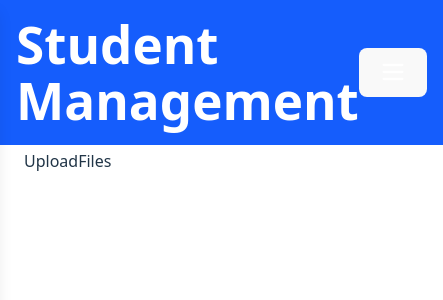
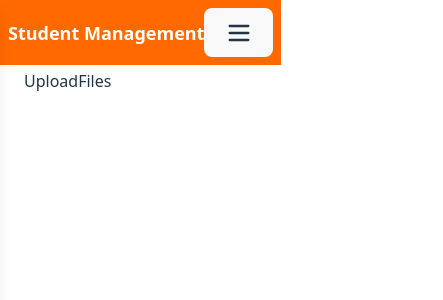
Before and after one commit to Adesh-Dhope/ui-template-one, a React (Vite) app: page /upload-files in a window 390 px wide. Shown: the top 300 px of the page, 443 px wide, since content can reach past the window. Built offline with nearby package versions, Linux system fonts and the light colour scheme.

Commit message:
sidebar responsiveness changes

```diff
--- a/src/components/layout/Sidebar/Sidebar.jsx
+++ b/src/components/layout/Sidebar/Sidebar.jsx
@@ -31,9 +31,11 @@ const Sidebar = () => {
 
   return (
     <>
-      <div className="md:hidden flex justify-between items-center bg-blue-600 text-white p-4">
-        <h1 className="text-xl font-bold">Student Management</h1>
-        <button onClick={() => setIsOpen(!isOpen)}>
+      <div className="md:hidden flex justify-between items-center  bg-orange-500  p-2">
+        <h1 className="!text-lg font-bold text-white">Student Management</h1>
+        <button
+        className="bg-transparent"
+        onClick={() => setIsOpen(!isOpen)}>
           {isOpen ? <X size={28} /> : <Menu size={28} />}
         </button>
       </div>
```
